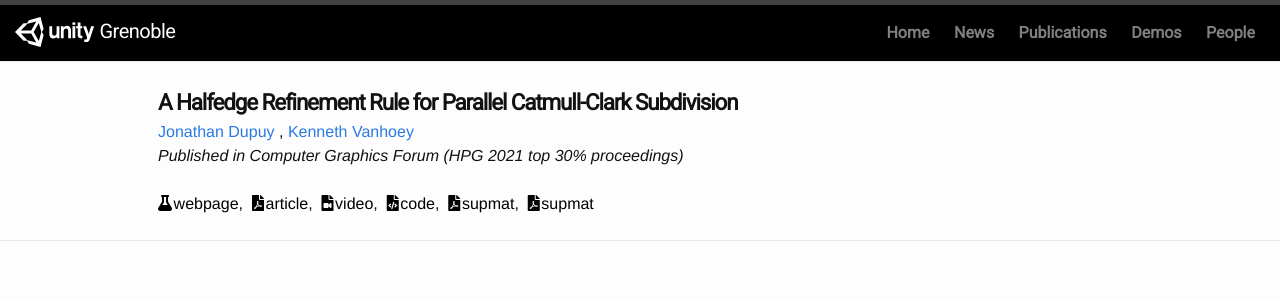
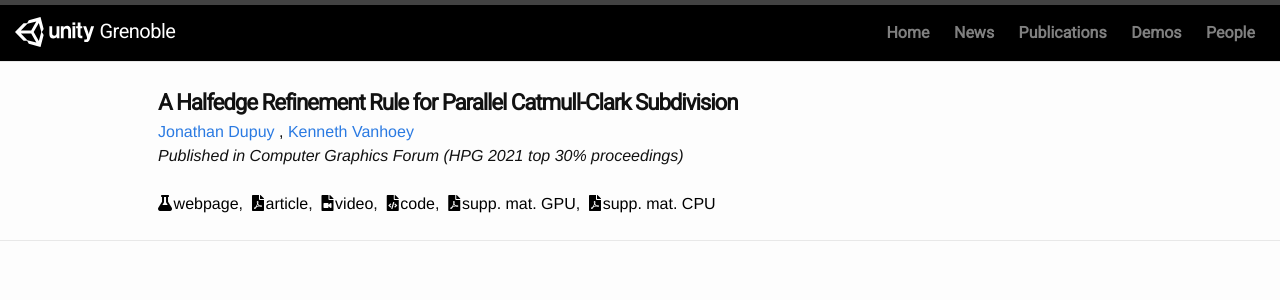
Before and after one commit to unity-grenoble/website, a Jekyll site: the page built from _posts/2021-06-14-parallel_catmull_clark.markdown, in a window 1280 px wide. Shown: the top 300 px of the page. Built offline with Jekyll 4.4.1, drawn with Linux system fonts in a browser that asks for light colours.

```diff
--- a/_posts/2021-06-14-parallel_catmull_clark.markdown
+++ b/_posts/2021-06-14-parallel_catmull_clark.markdown
@@ -16,8 +16,8 @@
 	{ type: "document",   name: "article", url: "https://onrendering.com/data/papers/catmark/HalfedgeCatmullClark.pdf" },
     { type: "video", name: "video", url: "https://youtu.be/Ys2j5n9zWys" },
     { type: "code",  name: "code",  url: "https://github.com/jdupuy/HalfedgeCatmullClark"},
-	{ type: "document", name: "supmat", url: "https://onrendering.com/data/papers/catmark/SupplementalGpu.pdf" },
-	{ type: "document", name: "supmat", url: "https://onrendering.com/data/papers/catmark/SupplementalCpu.pdf" }
+	{ type: "document", name: "supp. mat. GPU", url: "https://onrendering.com/data/papers/catmark/SupplementalGpu.pdf" },
+	{ type: "document", name: "supp. mat. CPU", url: "https://onrendering.com/data/papers/catmark/SupplementalCpu.pdf" }
 ]
 ---
 
```
